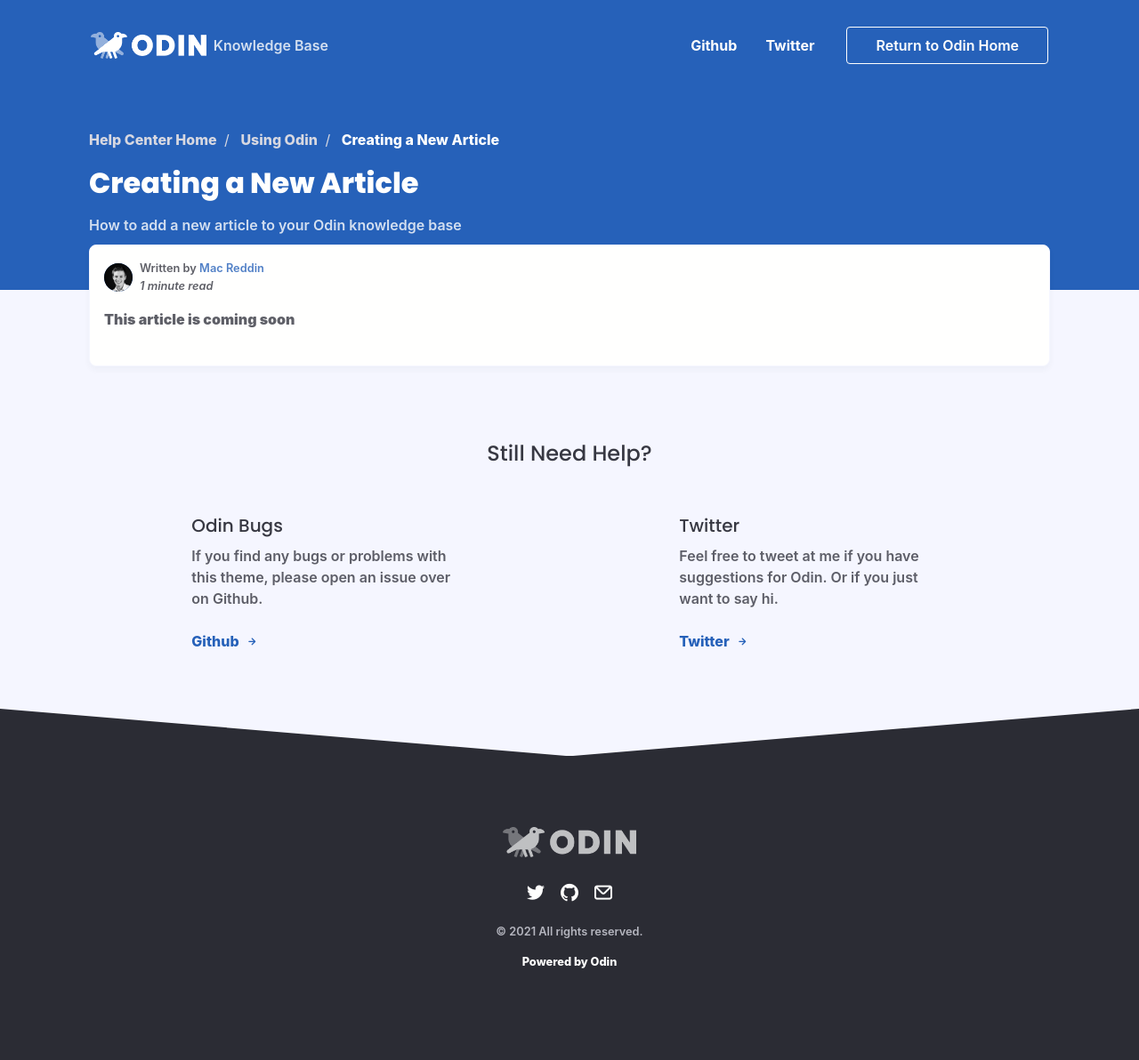
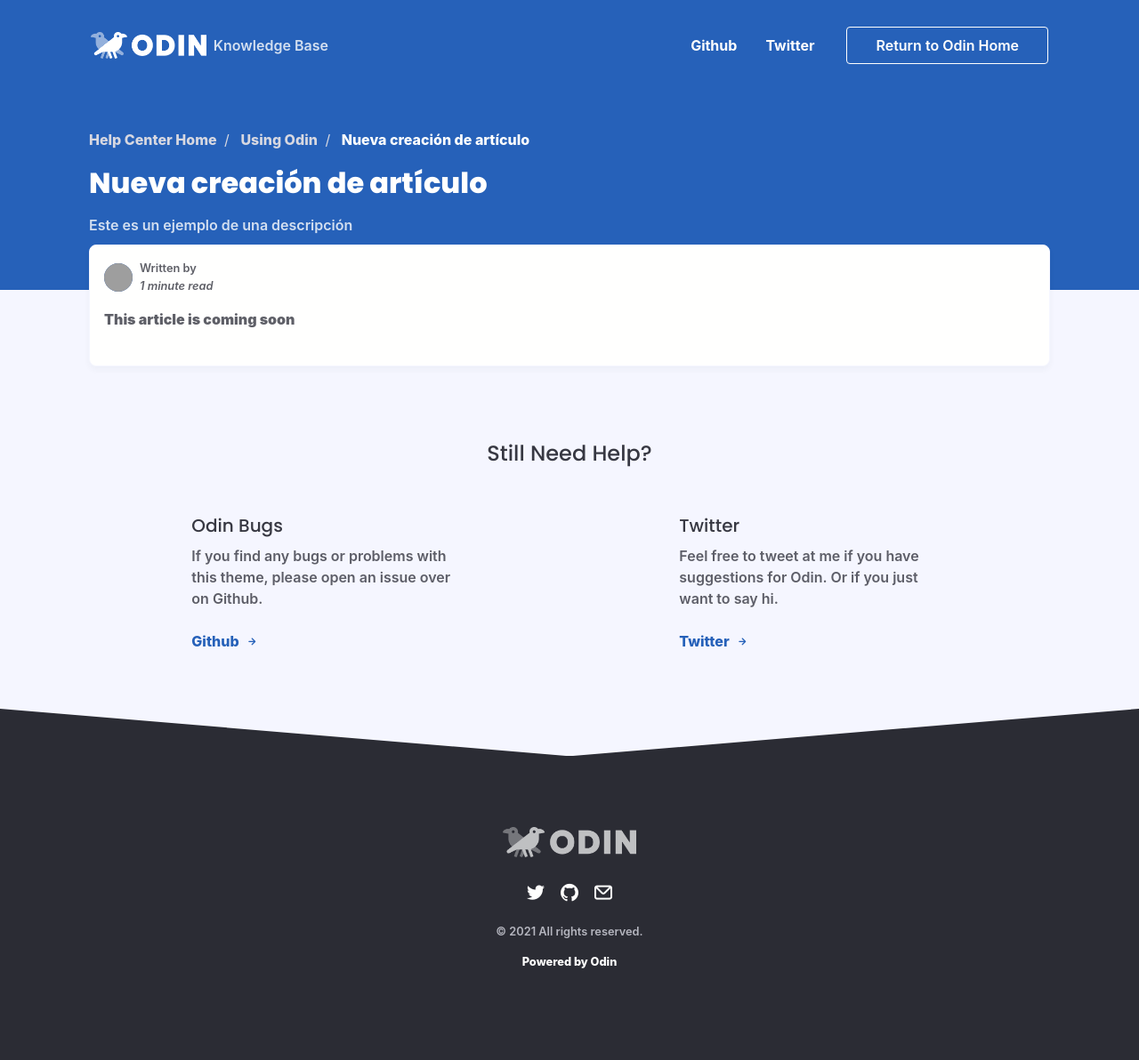
Before and after one commit to ToziGar/Odin, a Jekyll site: the page built from _posts/Using Odin/2019-12-20-creating-a-new-article.md, in a window 1280 px wide. Shown: the whole page at 89% size. Built offline with Jekyll 4.4.1, drawn with Linux system fonts in a browser that asks for light colours; nearby versions of some CDN libraries; some web fonts are replaced; comment, search, counter and statistics services are not loaded; grey boxes are pictures that could not be loaded.

Commit message:
Update from Forestry.io Luis García Menéndez updated _posts/Using Odin/2019-12-20-creating-a-new-article.md

```diff
--- a/_posts/Using Odin/2019-12-20-creating-a-new-article.md
+++ b/_posts/Using Odin/2019-12-20-creating-a-new-article.md
@@ -1,10 +1,10 @@
 ---
 layout: post
-title: "Creating a New Article"
-date: 2019-11-05 08:44:38 -0400
+title: Nueva creación de artículo
+date: 2021-06-11 22:47:38 +0000
 category: using-odin
-author: mac
-short-description: How to add a new article to your Odin knowledge base
+author: 'Maria García '
+short-description: Este es un ejemplo de una descripción
+
 ---
-
 **This article is coming soon**
```
